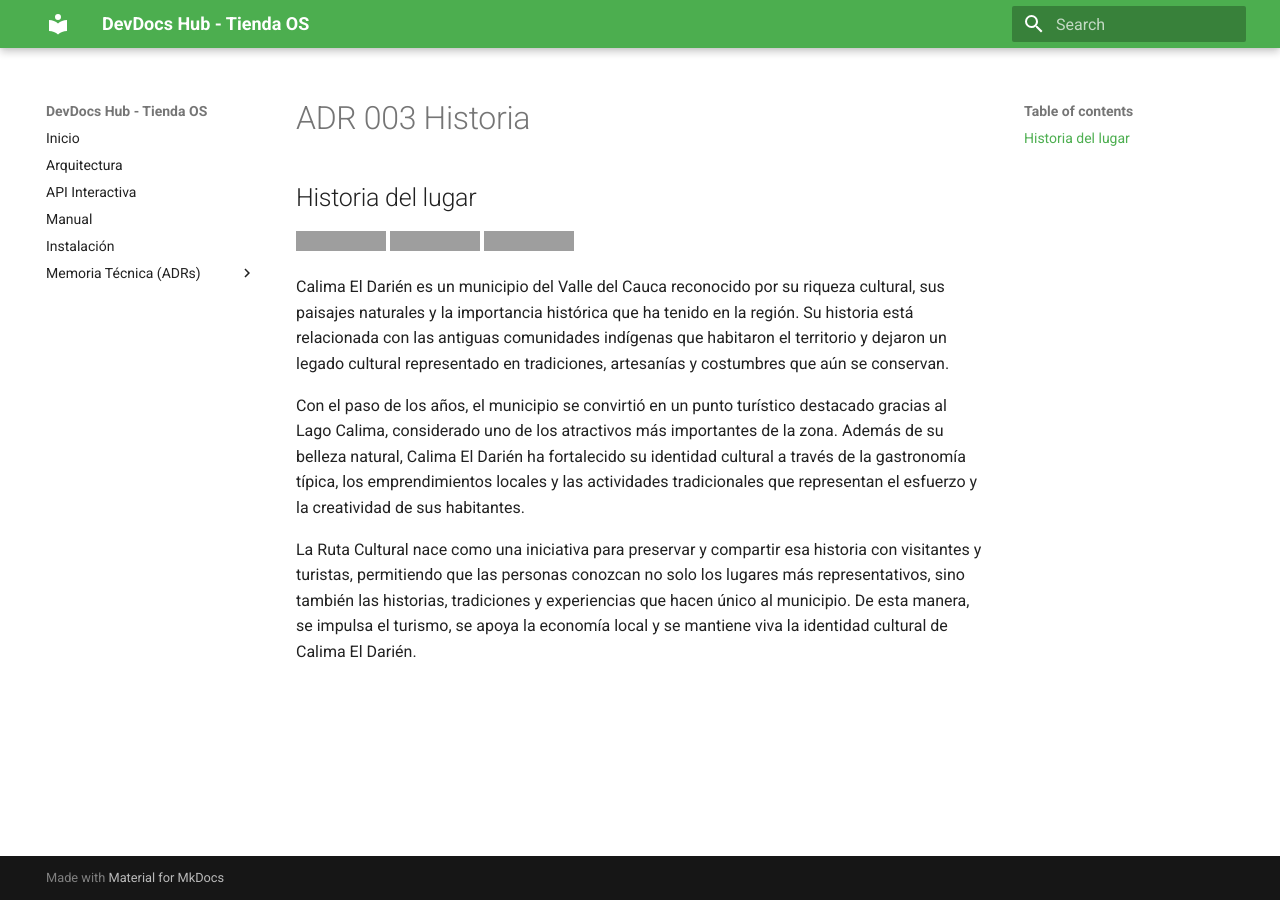
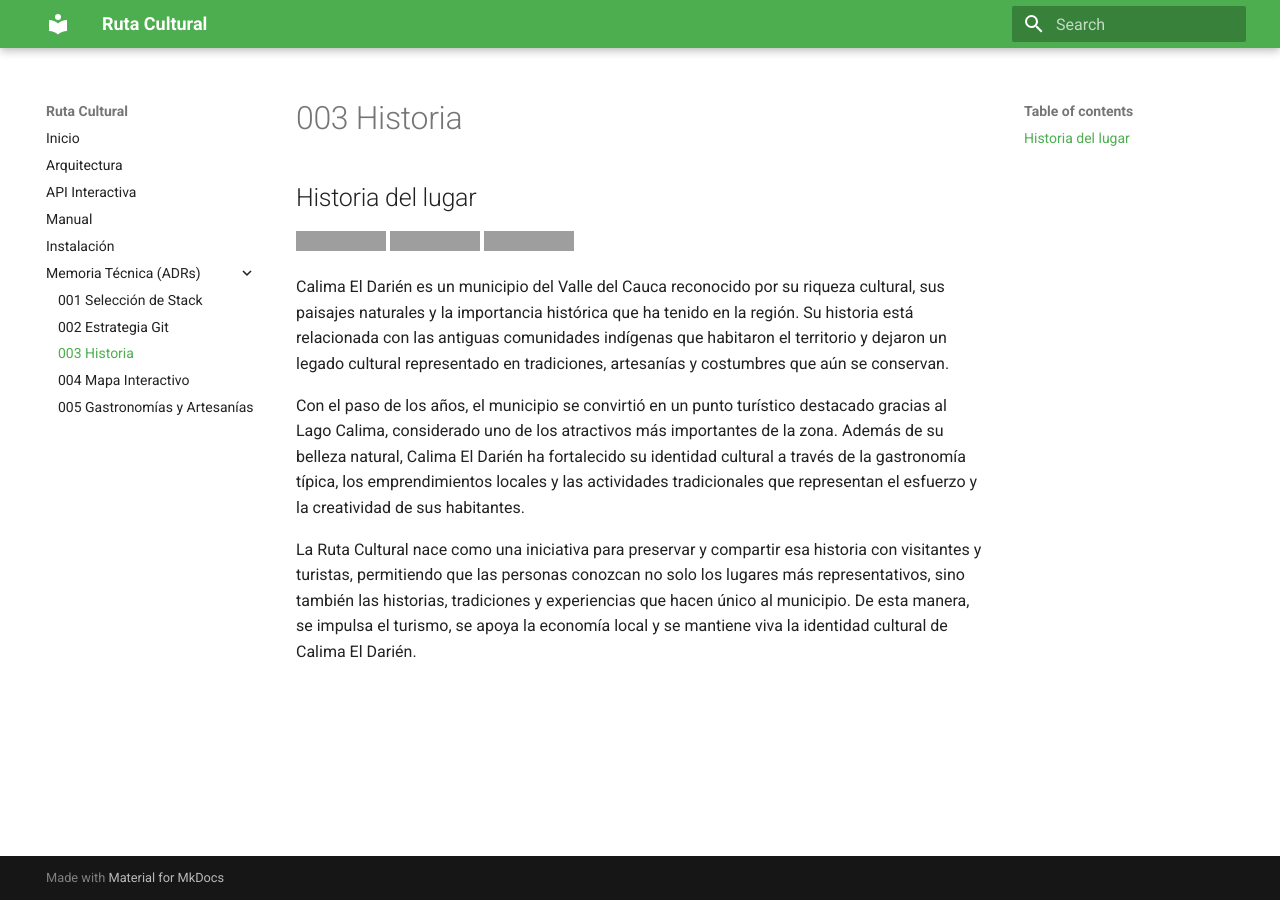
Before and after one commit to CarlRodr15/docs-tienda-os_ejemplo, an MkDocs documentation site: the page built from docs/adrs/ADR-003-Historia.md, in a window 1280 px wide. Built offline with MkDocs 1.6.1 and Material for MkDocs 9.7.7, drawn with Linux system fonts in a browser that asks for light colours; grey boxes are pictures that could not be loaded.

Commit message:
subida de etiquetas

```diff
--- a/mkdocs.yml
+++ b/mkdocs.yml
@@ -1,4 +1,4 @@
-site_name: DevDocs Hub - Tienda OS
+site_name: Ruta Cultural
 site_url: https://carlrodr15.github.io/docs-tienda-os_ejemplo/
 theme:
   name: material # Estilo moderno de industria
@@ -15,3 +15,6 @@ nav:
   - Memoria Técnica (ADRs):
     - 001 Selección de Stack: adrs/ADR-001-Stack.md
     - 002 Estrategia Git: adrs/ADR-002-Estrategia-Git.md
+    - 003 Historia: adrs/ADR-003-Historia.md
+    - 004 Mapa Interactivo: adrs/ADR-004-Mapa-Interactivo.md
+    - 005 Gastronomías y Artesanías: adrs/ADR-005-Gastronomías-Artesanías.md
```
